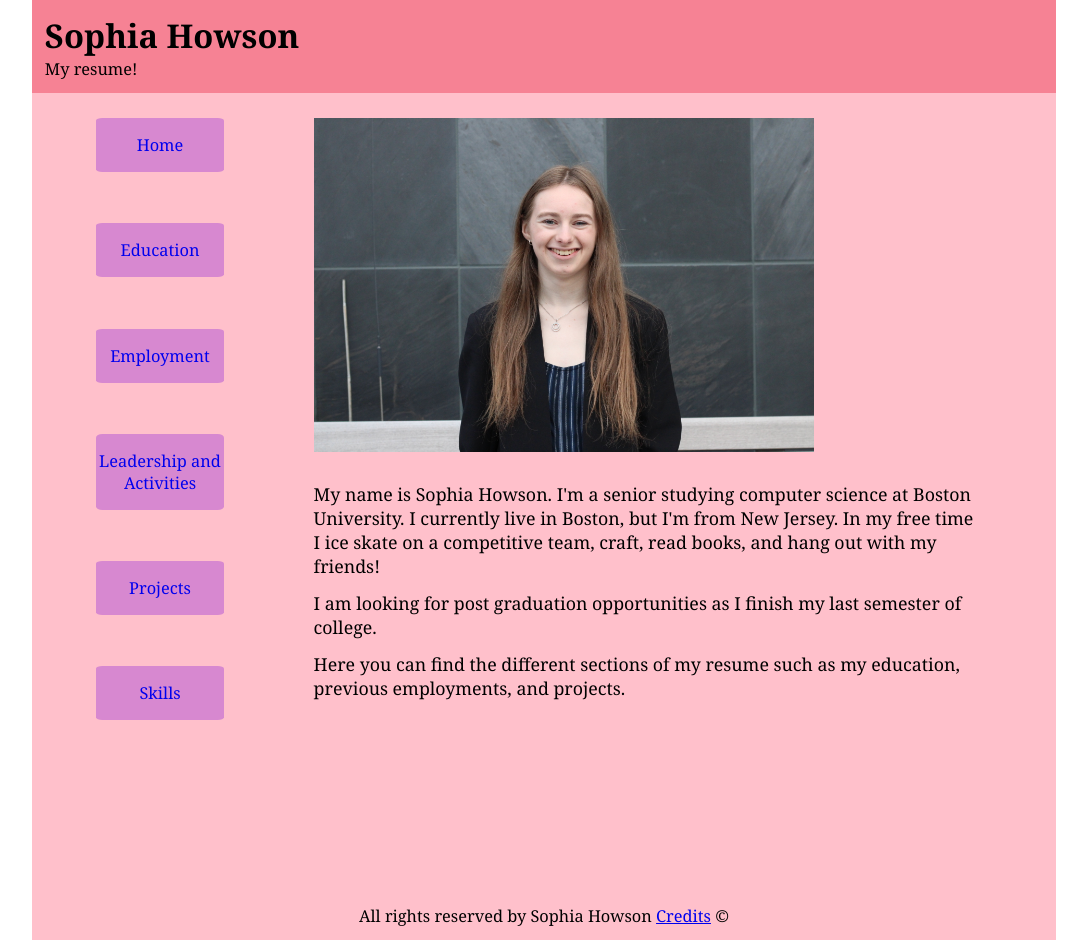
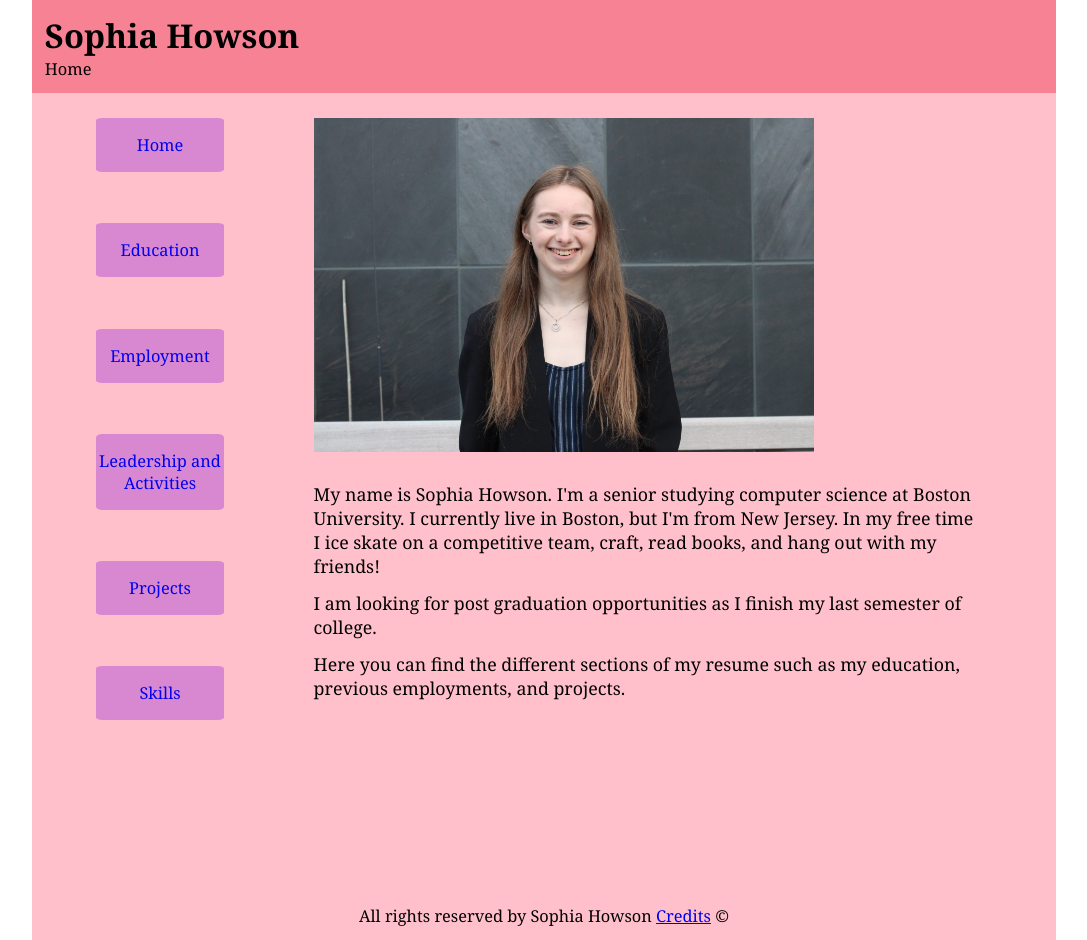
Before and after one commit to Show530/mp-3, a React (Vite) app: page / in a window 1280 px wide. Shown: the whole page, without its empty margins (96-1183 px from the left). Built offline with nearby package versions, Linux system fonts and the light colour scheme.

Commit message:
Edited header to dynamically change the title and subheading in header per page

```diff
--- a/index.html
+++ b/index.html
@@ -3,7 +3,7 @@
   <head>
     <meta charset="UTF-8" />
     <link type="text/css" rel="stylesheet" href="./src/index.css">
-    <title>Resume Home | My Resume</title>
+    <title>Resume | Home</title>
   </head>
   <body>
     <div id="root"></div>
--- a/src/components/Header.tsx
+++ b/src/components/Header.tsx
@@ -1,4 +1,6 @@
 import { styled } from "styled-components";
+import { useEffect } from "react";
+import { useParams } from "react-router";
 
 const StyledHeader = styled.header`
     display: flex;
@@ -12,10 +14,26 @@ const StyledHeader = styled.header`
 `;
 
 export default function Header() {
-        return(
-          <StyledHeader>
-              <h1>Sophia Howson</h1>
-              <p>My resume!</p>
-          </StyledHeader>
-        );
+    const currentPath=useParams();
+
+    let lastValue=Object.values(currentPath).pop() || "";
+    lastValue = lastValue.charAt(0).toUpperCase() + lastValue.slice(1);
+    if (lastValue === "") {
+        lastValue = "Home";
+    }
+    else if (lastValue==="LeadershipActivities") {
+        lastValue = "Leadership and Activities";
+        document.title = lastValue;
+    }
+
+    useEffect(()=>{
+        document.title= lastValue + " | Resume";
+    },[lastValue])
+
+    return(
+      <StyledHeader>
+          <h1>Sophia Howson</h1>
+          <p>{lastValue}</p>
+      </StyledHeader>
+    );
 }
```
